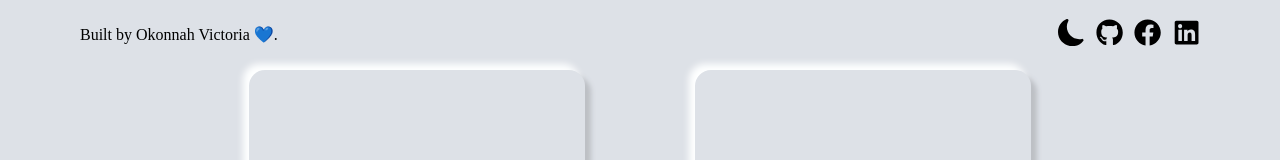
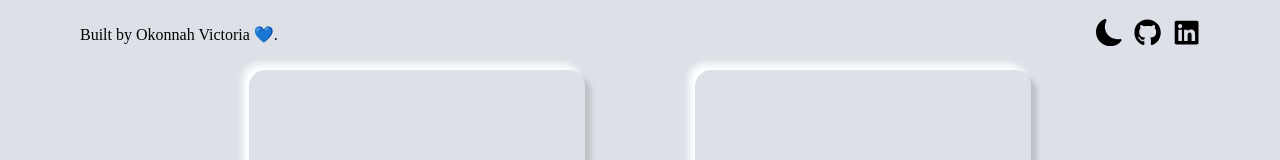
Before and after one commit to Vhickyy/calculator-v2, a React (Vite) app: page / in a window 1280 px wide. Shown: the top 160 px of the page. Built offline with nearby package versions, Linux system fonts and the light colour scheme.

Commit message:
added links to linkedin and github

```diff
--- a/src/App.tsx
+++ b/src/App.tsx
@@ -1,6 +1,6 @@
 import Calculator from './Components/Calculator/Calculator';
 import History from './Components/History';
-import {FaFacebook, FaGithub, FaLinkedin} from "react-icons/fa"
+import { FaGithub, FaLinkedin} from "react-icons/fa"
 import {BsFillSunFill,BsFillMoonFill } from "react-icons/bs"
 import { useState } from 'react';
 
@@ -23,9 +23,8 @@ function App() {
         <div className='icon-container'>
             {darkTheme ? <BsFillSunFill className='icons' onClick={toggleTheme}/> :
             <BsFillMoonFill className='icons' onClick={toggleTheme}/>}
-            <a href="#"><FaGithub className='icons'/></a>
-            <a href="#"><FaFacebook className='icons'/></a>
-            <a href="#"><FaLinkedin className='icons'/></a>
+            <a href="https://github.com/Vhickyy" target='_blank' rel="noreferrer"><FaGithub className='icons'/></a>
+            <a href="https://www.linkedin.com/in/victoria-okonnah-562338247" target='_blank' rel="noreferrer"><FaLinkedin className='icons'/></a>
         </div>
       </header>
       <main>
```
